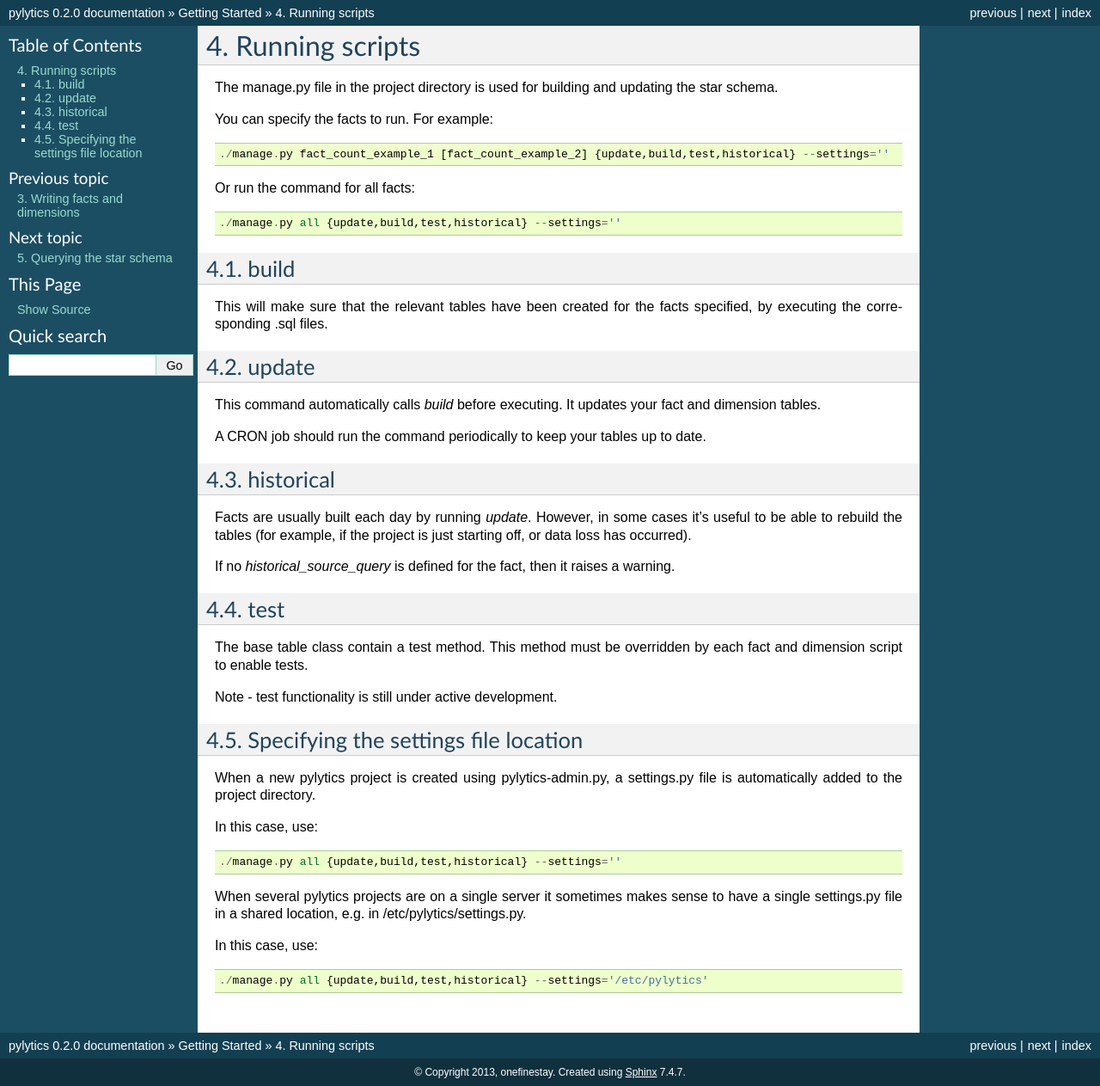
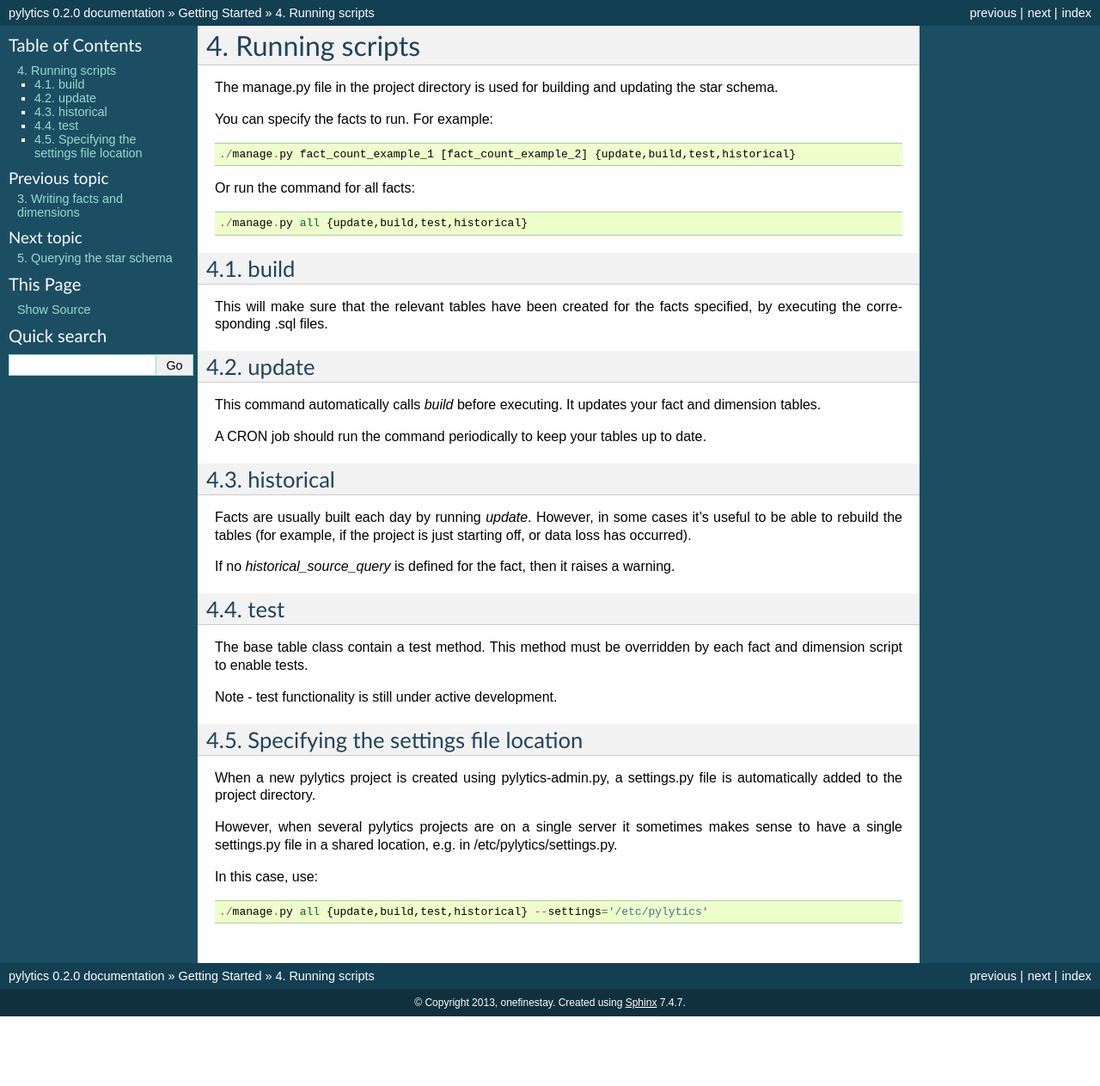
Before and after one commit to onefinestay/pylytics, a Sphinx documentation site: the page built from docs/getting-started/running-scripts.rst, in a window 1280 px wide. Shown: the whole page at 86% size. Built offline with Sphinx 7.4.7, drawn with Linux system fonts in a browser that asks for light colours; after the commit the page ends 1182 px from its top, so only the background shows below that.

Commit message:
updated docs to reflect settings changes

```diff
--- a/docs/getting-started/running-scripts.rst
+++ b/docs/getting-started/running-scripts.rst
@@ -4,11 +4,11 @@ The manage.py file in the project directory is used for building and updating th
 
 You can specify the facts to run. For example::
 
-    ./manage.py fact_count_example_1 [fact_count_example_2] {update,build,test,historical} --settings=''
+    ./manage.py fact_count_example_1 [fact_count_example_2] {update,build,test,historical}
 
 Or run the command for all facts::
 
-    ./manage.py all {update,build,test,historical} --settings=''
+    ./manage.py all {update,build,test,historical}
 
 
 build
@@ -41,11 +41,7 @@ Specifying the settings file location
 *************************************
 When a new pylytics project is created using pylytics-admin.py, a settings.py file is automatically added to the project directory.
 
-In this case, use::
-
-    ./manage.py all {update,build,test,historical} --settings=''
-
-When several pylytics projects are on a single server it sometimes makes sense to have a single settings.py file in a shared location, e.g. in /etc/pylytics/settings.py.
+However, when several pylytics projects are on a single server it sometimes makes sense to have a single settings.py file in a shared location, e.g. in /etc/pylytics/settings.py.
 
 In this case, use::
 
```
